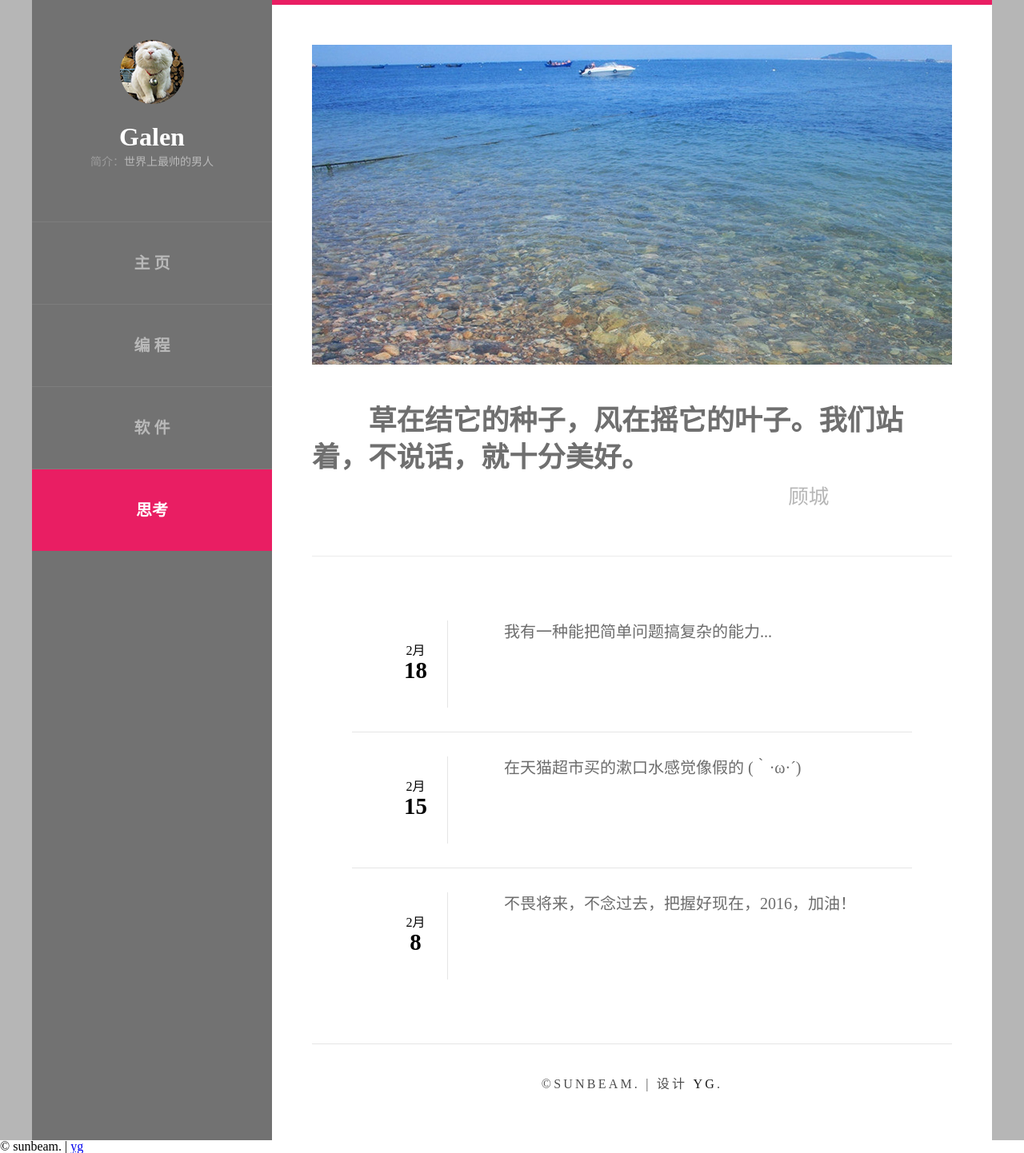
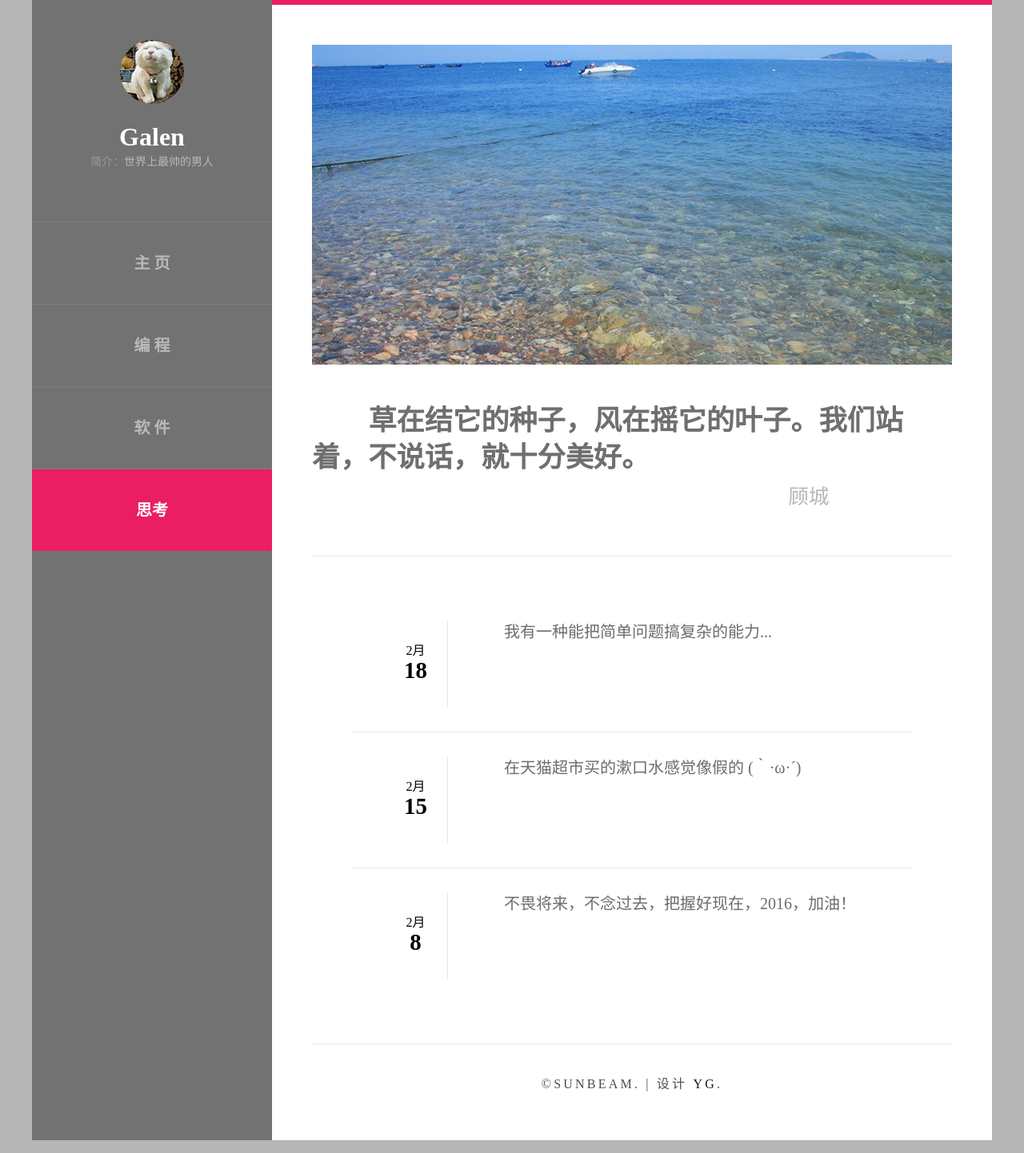
Before and after one commit to GalenYoung/galenyoung.github.io, a Jekyll site: the page built from think/thinking.html, in a window 1280 px wide. Shown: the whole page at 80% size. Built offline with Jekyll 4.4.1, drawn with Linux system fonts in a browser that asks for light colours.

Commit message:
修改一些bug

```diff
--- a/404.html
+++ b/404.html
@@ -49,7 +49,7 @@
 			height:130px;
 			width:100px;
 			border:10px solid #fff;
-			background:#fff url(http:sunbeam.site/images/QRCode.png) center bottom no-repeat;
+			background:#fff url(../images/QRCode.png) center bottom no-repeat;
 			overflow: hidden;
 			position: fixed;
 			bottom:10px;
--- a/_layouts/thk.html
+++ b/_layouts/thk.html
@@ -10,8 +10,6 @@
       {{ content }}
     </div>
 
-    {% include footer.html %}
-
   </body>
 
 </html>
--- a/programme/pgm-page13/index.html
+++ b/programme/pgm-page13/index.html
@@ -26,7 +26,7 @@ permalink: /programme/13
                    <li>
                        <p>HTML结构</p>
                             <pre>
-                                <code>&lt;div class=&quot;pgm-pic-container&quot;&gt;
+                            <code>&lt;div class=&quot;pgm-pic-container&quot;&gt;
                                 &lt;img class=&quot;pic0&quot; src=&quot;imgs/00.jpg&quot; alt=&quot;&quot;&gt;
                                 &lt;img class=&quot;pic1&quot; src=&quot;imgs/01.jpg&quot; alt=&quot;&quot;&gt;
                                 &lt;img class=&quot;pic2&quot; src=&quot;imgs/02.jpg&quot; alt=&quot;&quot;&gt;
--- a/software/soft-page06/index.html
+++ b/software/soft-page06/index.html
@@ -1,7 +1,7 @@
 ---
 layout: soft-into
 title: Sublime Text 3 开发环境配置
-css: <link rel="stylesheet" type="text/css" href="../softwre/soft-page06/soft-page06.css">
+css: <link rel="stylesheet" type="text/css" href="../software/soft-page06/soft-page06.css">
 permalink: /software/06
 ---
 
```
